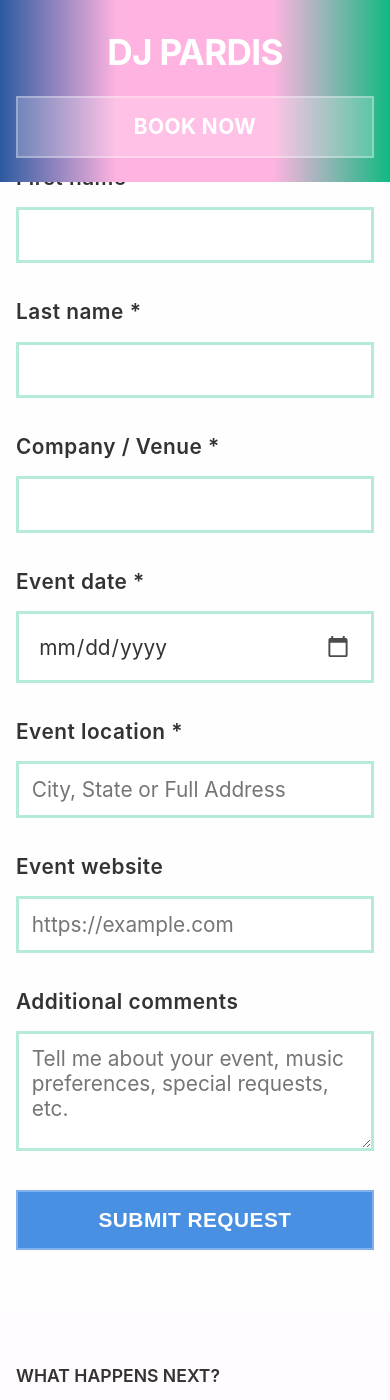
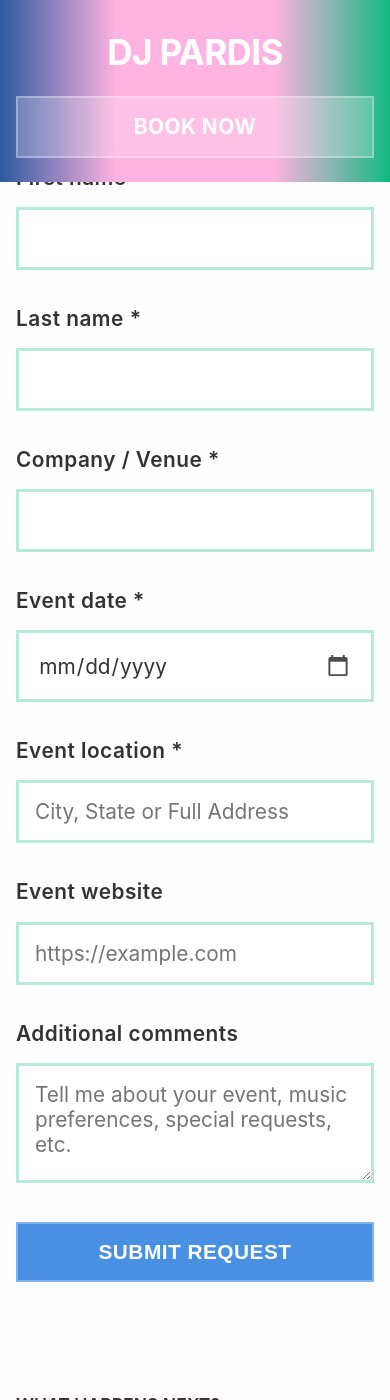
Before and after one commit to djpardis/djpardis.github.io, a Jekyll site: the page djpardis-request.html, which Jekyll copies as it is, in a window 390 px wide and 1400 px high, scrolled down 302 px. Built offline with Jekyll 4.4.1, drawn with Linux system fonts in a browser that asks for light colours.

Commit message:
Enhance responsive design for DJ pages across all screen sizes

```diff
--- a/public/css/gigs.css
+++ b/public/css/gigs.css
@@ -202,7 +202,6 @@
   font-size: 1.3rem;
   line-height: 1.8;
   margin-bottom: 1.5rem;
-  max-width: 800px;
   color: #333;
 }
 
@@ -502,6 +501,17 @@
 .booking-form {
   width: 100%;
   margin: 1rem 0;
+}
+
+/* Ensure form is responsive */
+@media (max-width: 768px) {
+  .booking-form {
+    margin: 0.8rem 0;
+  }
+
+  .form-field {
+    margin-bottom: 1.5rem;
+  }
 }
 
 .form-field {
@@ -850,6 +860,44 @@
   }
 }
 
+/* Extra small screens (320px and down) */
+@media (max-width: 320px) {
+  .site-header h1 {
+    font-size: 1.6rem;
+  }
+
+  .book-button {
+    padding: 0.6rem 1rem;
+    font-size: 1.2rem;
+  }
+
+  .hero-content {
+    padding: 0 0.5rem;
+    gap: 1.5rem;
+  }
+
+  .content-wrapper {
+    padding: 0 0.5rem;
+  }
+
+  .review-item,
+  .radio-item {
+    padding: 0.8rem;
+    gap: 0.6rem;
+  }
+
+  .form-field input,
+  .form-field textarea {
+    padding: 0.8rem;
+    font-size: 1.2rem;
+  }
+
+  .booking-form button[type="submit"] {
+    padding: 0.8rem;
+    font-size: 1.2rem;
+  }
+}
+
 /* Print styles */
 @media print {
   .site-header,
@@ -911,15 +959,43 @@
     padding: 0 1rem;
   }
 
+  .hero-content {
+    flex-direction: column;
+    gap: 2rem;
+    padding: 0 1rem;
+  }
 
+  .hero-image img {
+    max-width: 100%;
+    width: 100%;
+  }
+
+  .hero-text {
+    flex: 1;
+    text-align: left;
+  }
 
   .radio-grid {
     grid-template-columns: 1fr;
     gap: 1.5rem;
   }
 
-  .hero-image img {
-    max-width: 100%;
+  .radio-item {
+    flex-direction: column;
+    align-items: flex-start;
+    gap: 0.8rem;
+    padding: 1rem;
+  }
+
+  .reviews-grid {
+    gap: 0.8rem;
+  }
+
+  .review-item {
+    flex-direction: column;
+    align-items: flex-start;
+    gap: 0.8rem;
+    padding: 1rem;
   }
 
   .poster-section img {
@@ -929,4 +1005,20 @@
   h2 {
     font-size: 2rem;
   }
+
+  h3 {
+    font-size: 1.1rem;
+  }
+
+  .form-field input,
+  .form-field textarea {
+    padding: 1rem;
+    font-size: 1.3rem;
+  }
+
+  .booking-form button[type="submit"] {
+    width: 100%;
+    padding: 1rem;
+    font-size: 1.3rem;
+  }
 }
```
